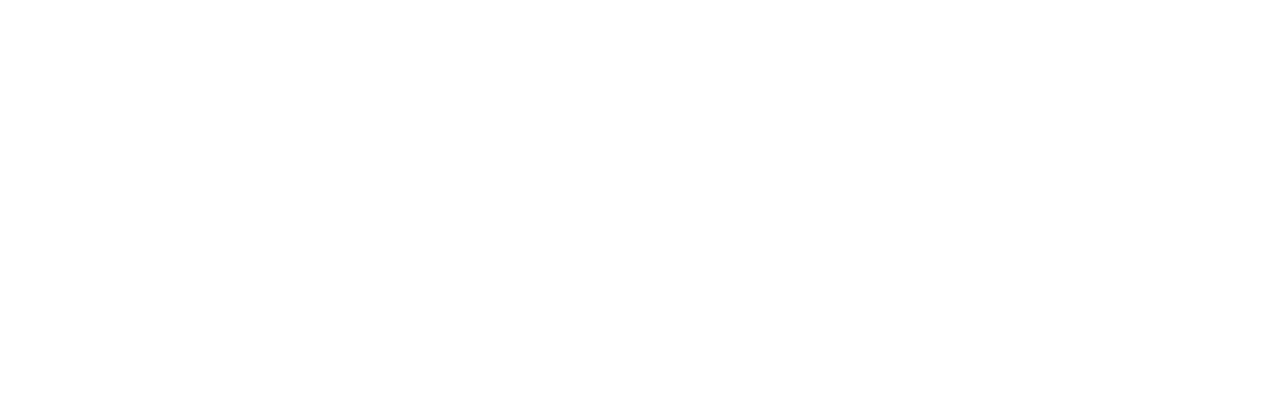
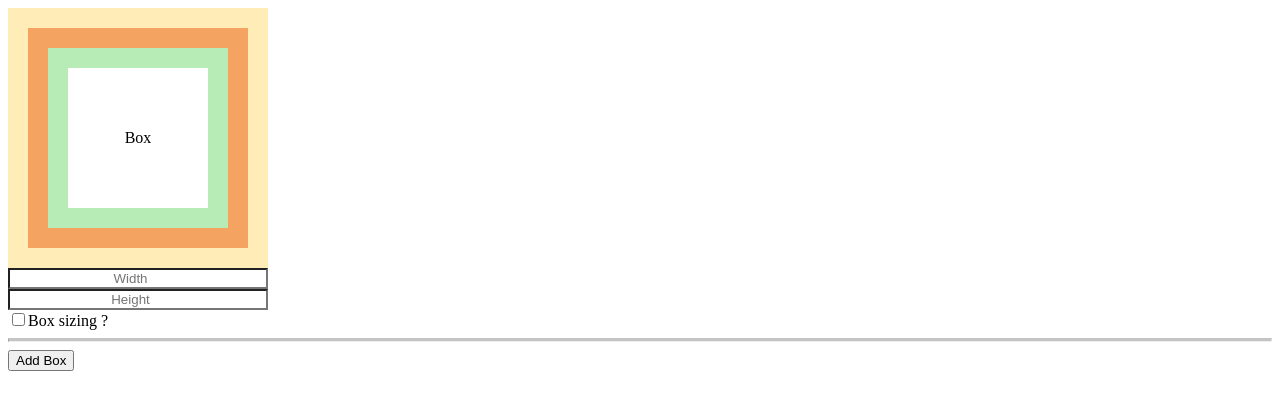
Before and after one commit to thementor-exercises/wlasciwosci-html-i-css, a website: page public/index.html in a window 1280 px wide. Drawn offline with Linux system fonts and the light colour scheme.

Commit message:
new files added

```diff
--- a/public/index.html
+++ b/public/index.html
@@ -1,9 +1,16 @@
 <!DOCTYPE html>
-<html>
+<html lang="en">
   <head>
-    <link rel="stylesheet" href="/styles.css"/>
+    <link rel="stylesheet" href="/styles.css" />
+    <meta charset="UTF-8" />
+    <meta http-equiv="X-UA-Compatible" content="IE=edge" />
+    <meta name="viewport" content="width=device-width, initial-scale=1.0" />
+    <title>Document</title>
   </head>
   <body>
-    <script src="/scripts.js"></script>
+    <div id="main"></div>
+    <hr class="solid" />
+    <div><button id="addBoxButton" type="button">Add Box</button></div>
   </body>
+  <script src="scripts.js"></script>
 </html>
--- a/public/scripts.js
+++ b/public/scripts.js
@@ -0,0 +1,81 @@
+const boxArray = [];
+let i = 1;
+
+const onChange = (e, i) => {
+  i = i - 1;
+
+  if (e.target.checked) {
+    const someStringToCheck = e.currentTarget.id;
+    const indexOfSpace = someStringToCheck.indexOf("-");
+    const index = parseInt(
+      someStringToCheck.substr(indexOfSpace + 1, someStringToCheck.length + 1)
+    );
+    document.getElementById(`box-${i}`);
+    let heightValue = document.getElementById(`height-${index}`).value + "px";
+    let WidthValue = document.getElementById(`width-${index}`).value + "px";
+    console.log("checkbox number -" + index);
+    document.getElementById(`box-${index}`).style.width = WidthValue;
+    document.getElementById(`box-${index}`).style.height = heightValue;
+    document.getElementById(`box-${index}`).style.lineHeight = heightValue;
+  } else {
+    const someStringToCheck = e.currentTarget.id;
+    const indexOfSpace = someStringToCheck.indexOf("-");
+    const index = parseInt(
+      someStringToCheck.substr(indexOfSpace + 1, someStringToCheck.length + 1)
+    );
+    document.getElementById(`box-${index}`).style.width = "100px";
+    document.getElementById(`box-${index}`).style.height = "100px";
+    document.getElementById(`box-${index}`).style.lineHeight = "100px";
+  }
+};
+
+function addbox() {
+  let divMainBox = document.createElement("div");
+  divMainBox.id = `mainBox-${i}`;
+  divMainBox.className = "mainBox";
+  let divDtBorder = document.createElement("div");
+  divDtBorder.className = "dtborder";
+  divDtBorder.id = `box-${i}`;
+  divDtBorder.innerText = "Box";
+  let divDtBorder_two = document.createElement("div");
+  divDtBorder_two.className = "dtborder_two";
+  let divDtBorder_three = document.createElement("div");
+  divDtBorder_three.className = "dtborder_three";
+  let divDtBorder_four = document.createElement("div");
+  divDtBorder_four.className = "dtborder_four";
+  document.getElementById("main").append(divMainBox);
+  divMainBox.appendChild(divDtBorder);
+  divMainBox.appendChild(divDtBorder_two);
+  divMainBox.appendChild(divDtBorder_three);
+  divMainBox.appendChild(divDtBorder_four);
+
+  let widthBox = document.createElement("input");
+  widthBox.id = `width-${i}`;
+  widthBox.className = "data";
+  widthBox.type = "number";
+  widthBox.placeholder = "Width";
+  document.getElementById(`mainBox-${i}`).append(widthBox);
+  let heightBox = document.createElement("input");
+  heightBox.id = `height-${i}`;
+  heightBox.className = "data";
+  heightBox.type = "number";
+  heightBox.placeholder = "Height";
+  document.getElementById(`mainBox-${i}`).append(heightBox);
+
+  let checkBoxDiv = document.createElement("div");
+  let checkBox = document.createElement("input");
+  checkBox.id = `checkbox-${i}`;
+  checkBox.type = "checkbox";
+  let checkboxLabel = document.createElement("label");
+  checkboxLabel.setAttribute("for", checkBox.id);
+  checkboxLabel.innerText = "Box sizing ?";
+  checkBox.addEventListener("change", (e) => onChange(e, i));
+
+  document.getElementById(`mainBox-${i}`).append(checkBoxDiv);
+  checkBoxDiv.appendChild(checkBox);
+  checkBoxDiv.appendChild(checkboxLabel);
+  i++;
+}
+
+document.getElementById("addBoxButton").addEventListener("click", addbox);
+addbox();
--- a/public/styles.css
+++ b/public/styles.css
@@ -1,3 +1,61 @@
-body {
-  margin: 0;
+#main {
+  display: flex;
+  justify-content: flex-start;
+  flex-direction: row;
 }
+.mainBox {
+  flex-direction: column;
+  /*align-items: center;*/
+  justify-content: space-around;
+  display: flex;
+  flex-wrap: wrap;
+  align-self: flex-start;
+}
+.dtborder {
+  position: relative;
+  border: 20px solid #ffecb7;
+  background: #ffffff;
+  padding: 60px;
+  text-align: center;
+  height: 100px;
+  line-height: 100px;
+  width: 100px;
+}
+.dtborder:before {
+  content: "";
+  position: absolute;
+  top: 0px;
+  bottom: 0px;
+  left: 0px;
+  right: 0px;
+  border: 20px solid sandybrown;
+}
+
+.dtborder:after {
+  content: "";
+  position: absolute;
+  top: 20px;
+  bottom: 20px;
+  left: 20px;
+  right: 20px;
+  border: 20px solid #b7ecb7;
+}
+.data {
+  background-color: white;
+  text-align: center;
+}
+.solid {
+  border-top: 3px solid #c4c4c4;
+}
+#box {
+  height: 100px;
+  line-height: 100px;
+  width: 100px;
+}
+
+#height {
+  width: 256px;
+}
+#width {
+  width: 256px;
+}
```
